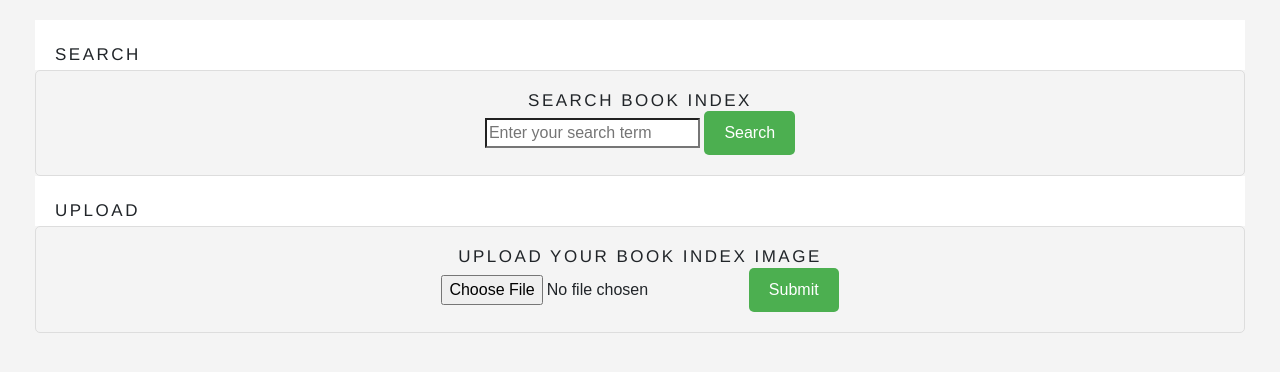
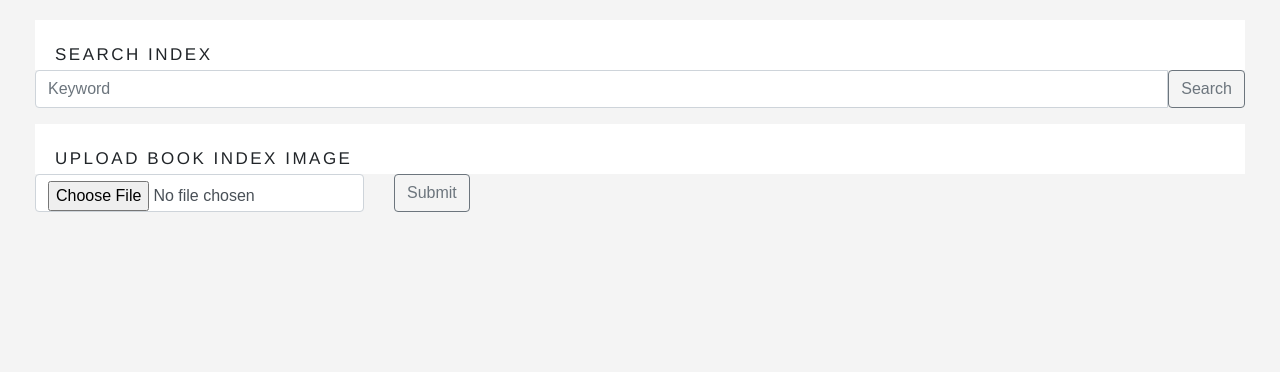
Before and after one commit to dkarunakaran/book-index, a Flask app: page / in a window 1280 px wide. Shown: the top 372 px of the page. Run offline with Flask 2, Linux system fonts and the light colour scheme; some libraries are stand-ins or nearby versions.

Commit message:
started coding for indexes from the extracted text

```diff
--- a/app.py
+++ b/app.py
@@ -106,6 +106,24 @@ def upload_file():
       # remove the processed image
       os.remove(ofilename)
 
+      file = open('extracted_text.txt', 'w')
+      file.write(text)
+      file.close()
+
+      # Using readlines()
+      file1 = open('extracted_text.txt', 'r')
+      Lines = file1.readlines()
+      count = 0
+
+      # Strips the newline character
+      for line in Lines:
+        if line.strip() != "":
+            count += 1
+            data = line.strip().split(",")
+            print("Line{}: {}".format(count, data))
+
+      os.remove('extracted_text.txt')
+
       return render_template("uploaded.html", displaytext=text, fname=filename)
 
 if __name__ == '__main__':
--- a/templates/index.html
+++ b/templates/index.html
@@ -2,41 +2,25 @@
 
 {% block content %}
     <header>
-      <h1 class="title">Search</h1>
+      <h1 class="title">Search Index</h1>
     </header>
-    <div class="upload-container">
-      <h2 class="title" class="upload-label">Search Book Index</h2>
-      <form id="searchForm">
-        <input type="search" id="searchInput" placeholder="Enter your search term">
-        <button class="upload-button" type="submit">Search</button>
-      </form>
+
+    <div class="input-group mb-3">
+      <input type="text" class="form-control" placeholder="Keyword" aria-label="Keyword" aria-describedby="button-addon2">
+      <button class="btn btn-outline-secondary" type="button" id="button-addon2">Search</button>
     </div>
 
-    <script>
-      const searchForm = document.getElementById('searchForm');
-      searchForm.addEventListener('submit', (event) => {
-        // Prevent default form submission behavior
-        event.preventDefault();
-
-        // Get the search term from the input field
-        const searchTerm = document.getElementById('searchInput').value;
-
-        // Implement your search logic here using the searchTerm
-        console.log("Search Term:", searchTerm);
-
-        // Update search results or perform actions based on searchTerm
-      });
-    </script>
-
     <header>
-      <h1 class="title">Upload</h1>
+      <h1 class="title">Upload Book Index Image</h1>
     </header>
-    <div class="upload-container">
-      <h2 class="title" class="upload-label">Upload your book index image</h2>
-      <form action = "/uploader" method = "POST"
-        enctype = "multipart/form-data">
-        <input id="image-upload" type = "file" name = "file" />
-        <input class="upload-button" type = "submit"/>
+    <div class="input-group mb-3">
+      <form class="row g-2" action = "/uploader" method = "POST" enctype = "multipart/form-data">
+        <div class="col-auto">
+          <input class="form-control" id="image-upload" type = "file" name = "file" />
+        </div>
+        <div class="col-auto">
+          <input class="btn btn-outline-secondary" type = "submit"/>
+        </div>
       </form>
     </div>
 
```
Also changed, not shown: templates/uploaded.html (+18 -9 lines).
